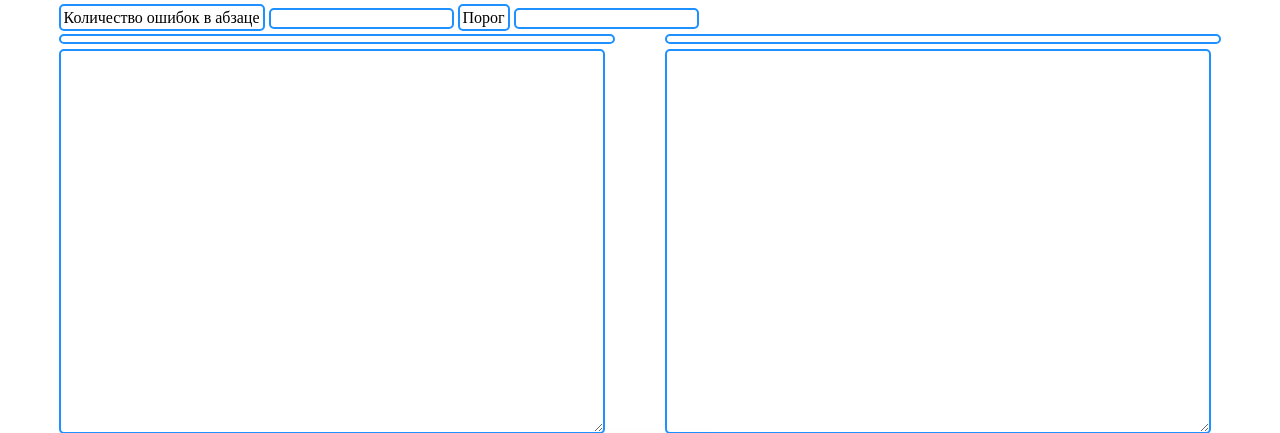
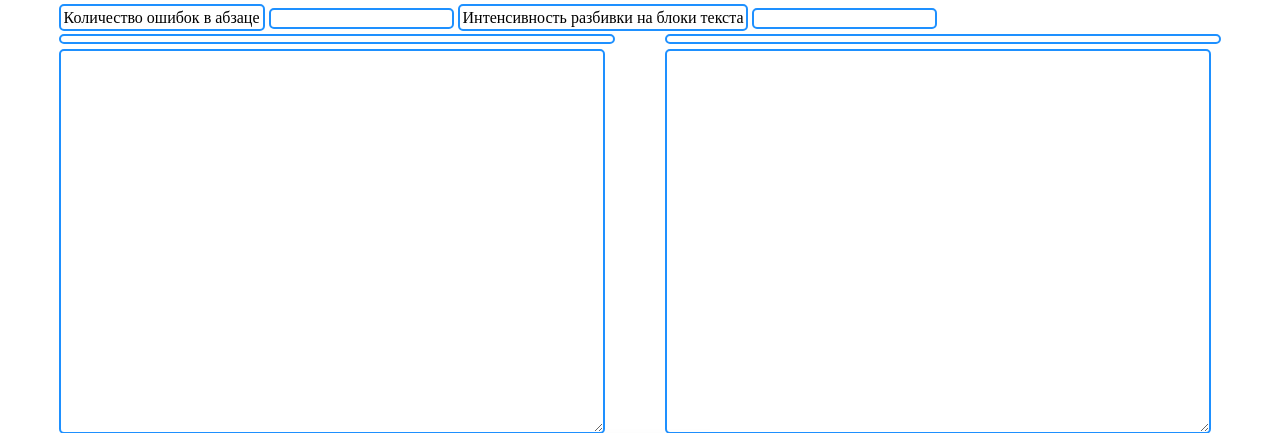
Before and after one commit to agladsoft/comparison_documents_lawyers, a Flask app: page / in a window 1280 px wide. Shown: the top 433 px of the page. Run offline with Flask 2, Linux system fonts and the light colour scheme; some libraries are stand-ins or nearby versions.

Commit message:
add: added threshold in web

```diff
--- a/templates/index.html
+++ b/templates/index.html
@@ -13,7 +13,7 @@
     <label class="textarea_style" for="countError"> Количество ошибок в абзаце</label>
     <input class="number form-field" type="number" id="countError" />
 
-    <label class="textarea_style" for="threshold"> Порог</label>
+    <label class="textarea_style" for="threshold"> Интенсивность разбивки на блоки текста</label>
     <input class="number form-field" type="number" id="threshold" />
     <div class="parent">
         <div class="column">
```
